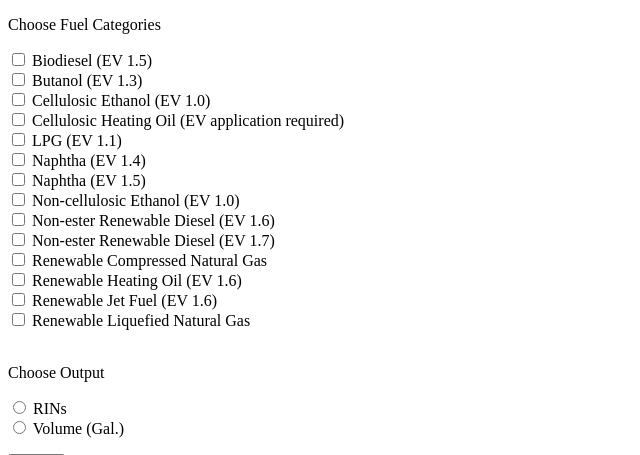
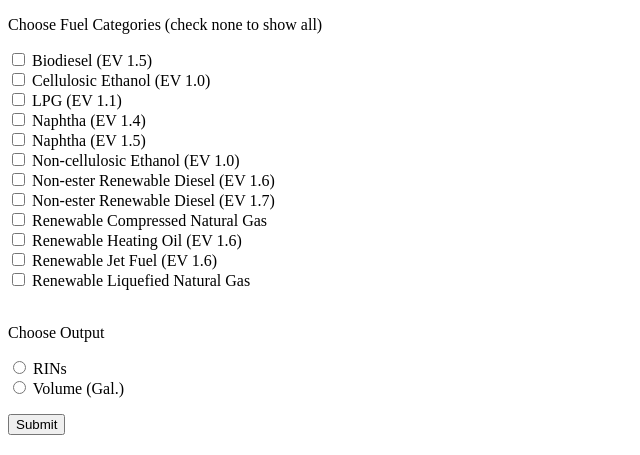
Before and after one commit to ykyle01/COVID-Project, a Flask app: template templates/plot.html in a window 1280 px wide. Shown: the top 455 px of the page, without its empty margins (0-640 px from the left). Run offline with Flask 2, Linux system fonts and the light colour scheme; the template is opened without the code that fills it, so the values that code supplies are empty.

Commit message:
Removed nonsubstantial fuel categories

```diff
--- a/templates/plot.html
+++ b/templates/plot.html
@@ -3,35 +3,31 @@
     <p>{{output}}</p>
     <p>{{checked}}</p>
     <form name="myForm" action="" method="post" onsubmit="">
-        <p>Choose Fuel Categories</p>
+        <p>Choose Fuel Categories (check none to show all)</p>
         <input type="checkbox" name="categories" id="category1" value="Biodiesel (EV 1.5)">
         <label for="category1">Biodiesel (EV 1.5)</label><br>
-        <input type="checkbox" name="categories" id="category2" value="Butanol (EV 1.3)">
-        <label for="category2">Butanol (EV 1.3)</label><br>
-        <input type="checkbox" name="categories" id="category3" value="Cellulosic Ethanol (EV 1.0)">
-        <label for="category3">Cellulosic Ethanol (EV 1.0)</label><br>
-        <input type="checkbox" name="categories" id="category4" value="Cellulosic Heating Oil (EV application required)">
-        <label for="category4">Cellulosic Heating Oil (EV application required)</label><br>
-        <input type="checkbox" name="categories" id="category5" value="LPG (EV 1.1)">
-        <label for="category5">LPG (EV 1.1)</label><br>
-        <input type="checkbox" name="categories" id="category6" value="Naphtha (EV 1.4)">
-        <label for="category6">Naphtha (EV 1.4)</label><br>
-        <input type="checkbox" name="categories" id="category7" value="Naphtha (EV 1.5)">
-        <label for="category7">Naphtha (EV 1.5)</label><br>
-        <input type="checkbox" name="categories" id="category8" value="Non-cellulosic Ethanol (EV 1.0)">
-        <label for="category8">Non-cellulosic Ethanol (EV 1.0)</label><br>
-        <input type="checkbox" name="categories" id="category9" value="Non-ester Renewable Diesel (EV 1.6)">
-        <label for="category9">Non-ester Renewable Diesel (EV 1.6)</label><br>
-        <input type="checkbox" name="categories" id="category10" value="Non-ester Renewable Diesel (EV 1.7)">
-        <label for="category10">Non-ester Renewable Diesel (EV 1.7)</label><br>
-        <input type="checkbox" name="categories" id="category11" value="Renewable Compressed Natural Gas">
-        <label for="category11">Renewable Compressed Natural Gas</label><br>
-        <input type="checkbox" name="categories" id="category12" value="Renewable Heating Oil (EV 1.6)">
-        <label for="category12">Renewable Heating Oil (EV 1.6)</label><br>
-        <input type="checkbox" name="categories" id="category13" value="Renewable Jet Fuel (EV 1.6)">
-        <label for="category13">Renewable Jet Fuel (EV 1.6)</label><br>
-        <input type="checkbox" name="categories" id="category14" value="Renewable Liquefied Natural Gas">
-        <label for="category14">Renewable Liquefied Natural Gas</label><br>
+        <input type="checkbox" name="categories" id="category2" value="Cellulosic Ethanol (EV 1.0)">
+        <label for="category2">Cellulosic Ethanol (EV 1.0)</label><br>
+        <input type="checkbox" name="categories" id="category3" value="LPG (EV 1.1)">
+        <label for="category3">LPG (EV 1.1)</label><br>
+        <input type="checkbox" name="categories" id="category4" value="Naphtha (EV 1.4)">
+        <label for="category4">Naphtha (EV 1.4)</label><br>
+        <input type="checkbox" name="categories" id="category5" value="Naphtha (EV 1.5)">
+        <label for="category5">Naphtha (EV 1.5)</label><br>
+        <input type="checkbox" name="categories" id="category6" value="Non-cellulosic Ethanol (EV 1.0)">
+        <label for="category6">Non-cellulosic Ethanol (EV 1.0)</label><br>
+        <input type="checkbox" name="categories" id="category7" value="Non-ester Renewable Diesel (EV 1.6)">
+        <label for="category7">Non-ester Renewable Diesel (EV 1.6)</label><br>
+        <input type="checkbox" name="categories" id="category8" value="Non-ester Renewable Diesel (EV 1.7)">
+        <label for="category8">Non-ester Renewable Diesel (EV 1.7)</label><br>
+        <input type="checkbox" name="categories" id="category9" value="Renewable Compressed Natural Gas">
+        <label for="category9">Renewable Compressed Natural Gas</label><br>
+        <input type="checkbox" name="categories" id="category10" value="Renewable Heating Oil (EV 1.6)">
+        <label for="category10">Renewable Heating Oil (EV 1.6)</label><br>
+        <input type="checkbox" name="categories" id="category11" value="Renewable Jet Fuel (EV 1.6)">
+        <label for="category11">Renewable Jet Fuel (EV 1.6)</label><br>
+        <input type="checkbox" name="categories" id="category12" value="Renewable Liquefied Natural Gas">
+        <label for="category12">Renewable Liquefied Natural Gas</label><br>
         <br>
         <p>Choose Output</p>
         <input type="radio" name="options" id="option1" value="RINs"> RINs <br>
```
Also changed, not shown: static/images/plot.png.
